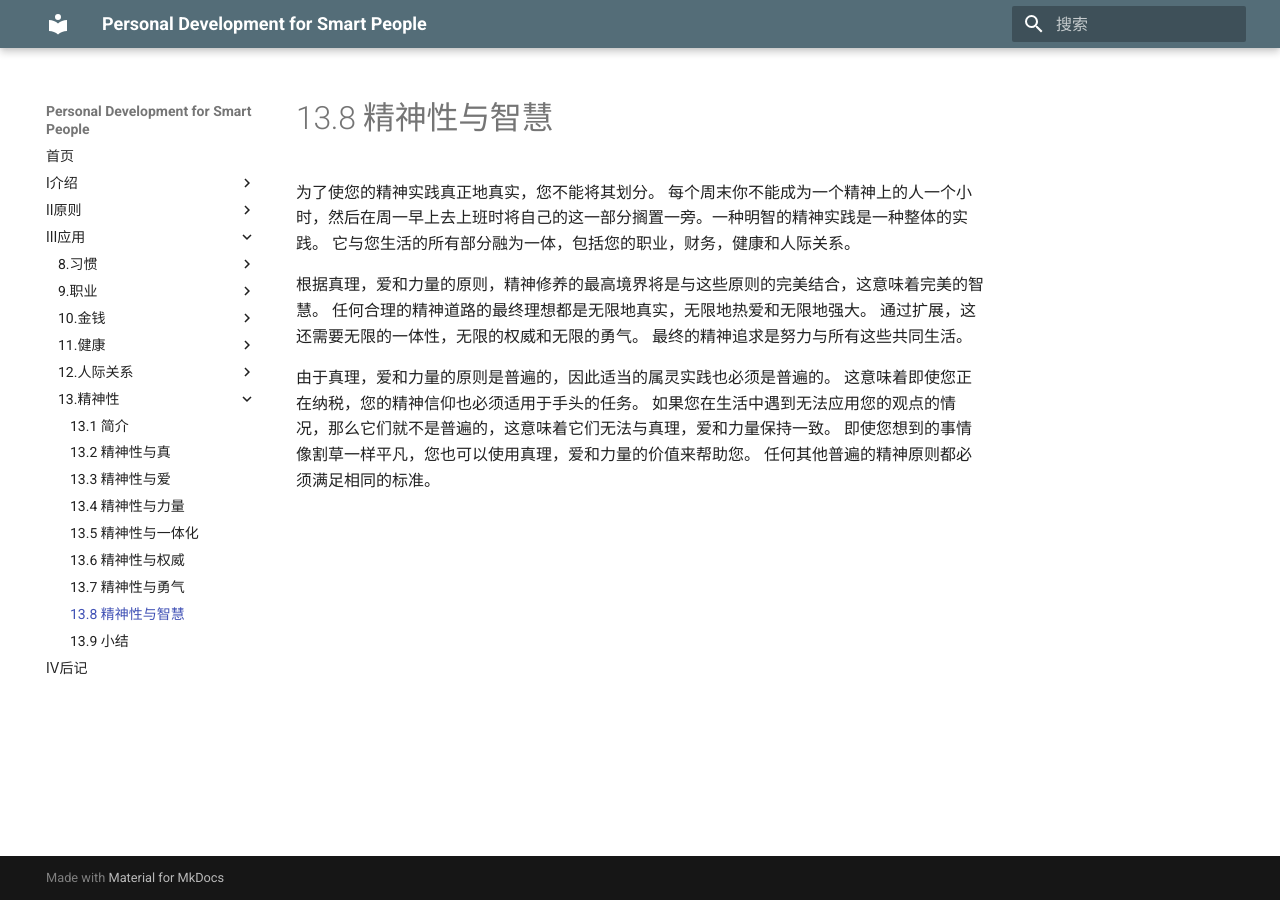
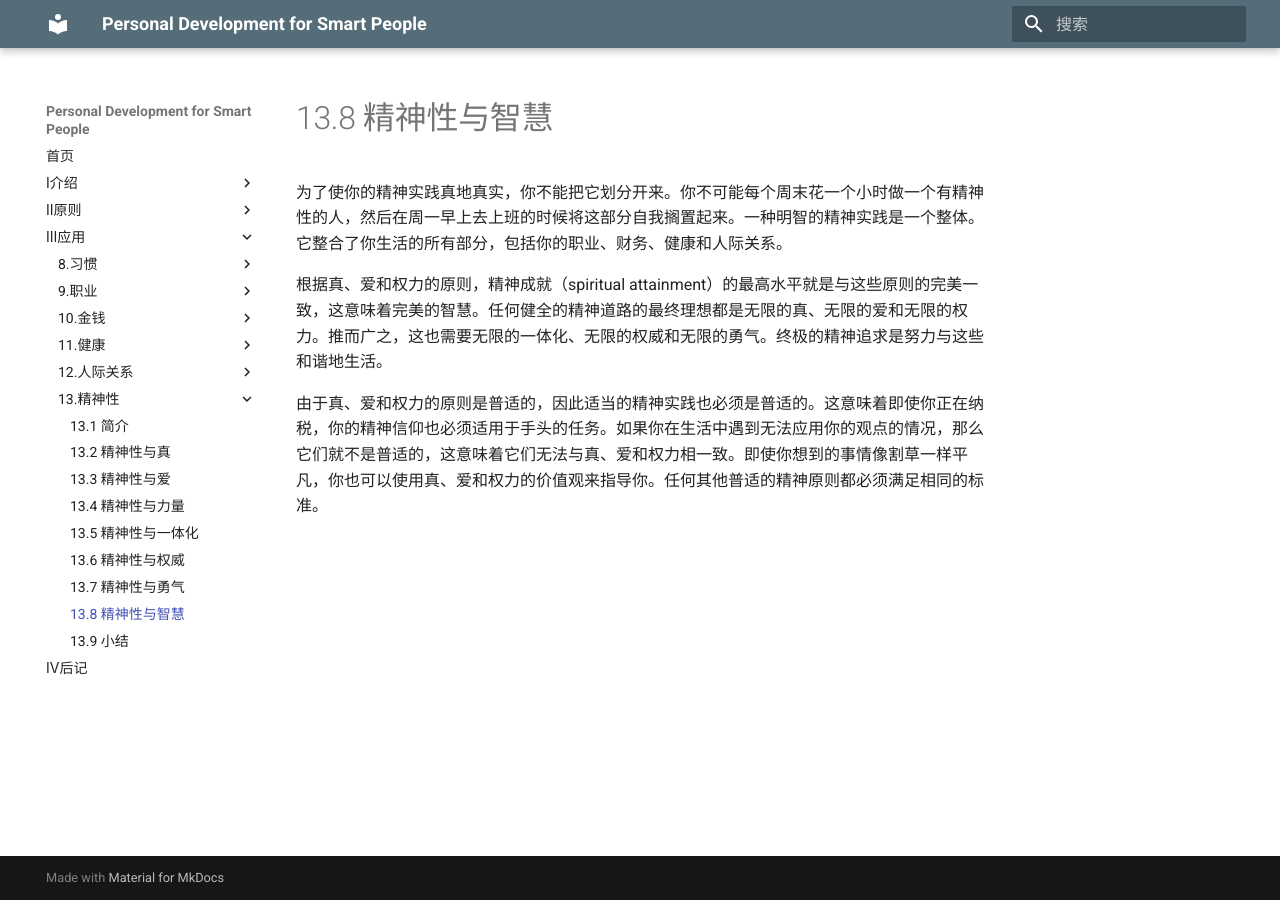
Before and after one commit to wtsnwei/pdsp, an MkDocs documentation site: the page built from docs/3.Application/13.spirituality/07.spirituality-and-intelligence.md, in a window 1280 px wide. Built offline with MkDocs 1.6.1 and Material for MkDocs 9.7.7, drawn with Linux system fonts in a browser that asks for light colours.

Commit message:
校对完了《spirituality》

```diff
--- a/docs/3.Application/13.spirituality/07.spirituality-and-intelligence.md
+++ b/docs/3.Application/13.spirituality/07.spirituality-and-intelligence.md
@@ -3,8 +3,8 @@ title:      Spirituality and Intelligence
 date:       2021-03-18
 ---
 
-为了使您的精神实践真正地真实，您不能将其划分。 每个周末你不能成为一个精神上的人一个小时，然后在周一早上去上班时将自己的这一部分搁置一旁。一种明智的精神实践是一种整体的实践。 它与您生活的所有部分融为一体，包括您的职业，财务，健康和人际关系。
+为了使你的精神实践真地真实，你不能把它划分开来。你不可能每个周末花一个小时做一个有精神性的人，然后在周一早上去上班的时候将这部分自我搁置起来。一种明智的精神实践是一个整体。它整合了你生活的所有部分，包括你的职业、财务、健康和人际关系。
 
-根据真理，爱和力量的原则，精神修养的最高境界将是与这些原则的完美结合，这意味着完美的智慧。 任何合理的精神道路的最终理想都是无限地真实，无限地热爱和无限地强大。 通过扩展，这还需要无限的一体性，无限的权威和无限的勇气。 最终的精神追求是努力与所有这些共同生活。
+根据真、爱和权力的原则，精神成就（spiritual attainment）的最高水平就是与这些原则的完美一致，这意味着完美的智慧。任何健全的精神道路的最终理想都是无限的真、无限的爱和无限的权力。推而广之，这也需要无限的一体化、无限的权威和无限的勇气。终极的精神追求是努力与这些和谐地生活。
 
-由于真理，爱和力量的原则是普遍的，因此适当的属灵实践也必须是普遍的。 这意味着即使您正在纳税，您的精神信仰也必须适用于手头的任务。 如果您在生活中遇到无法应用您的观点的情况，那么它们就不是普遍的，这意味着它们无法与真理，爱和力量保持一致。 即使您想到的事情像割草一样平凡，您也可以使用真理，爱和力量的价值来帮助您。 任何其他普遍的精神原则都必须满足相同的标准。
+由于真、爱和权力的原则是普适的，因此适当的精神实践也必须是普适的。这意味着即使你正在纳税，你的精神信仰也必须适用于手头的任务。如果你在生活中遇到无法应用你的观点的情况，那么它们就不是普适的，这意味着它们无法与真、爱和权力相一致。即使你想到的事情像割草一样平凡，你也可以使用真、爱和权力的价值观来指导你。任何其他普适的精神原则都必须满足相同的标准。
```
Also changed, not shown: docs/3.Application/13.spirituality/08.小结.md (+2 -2 lines).
